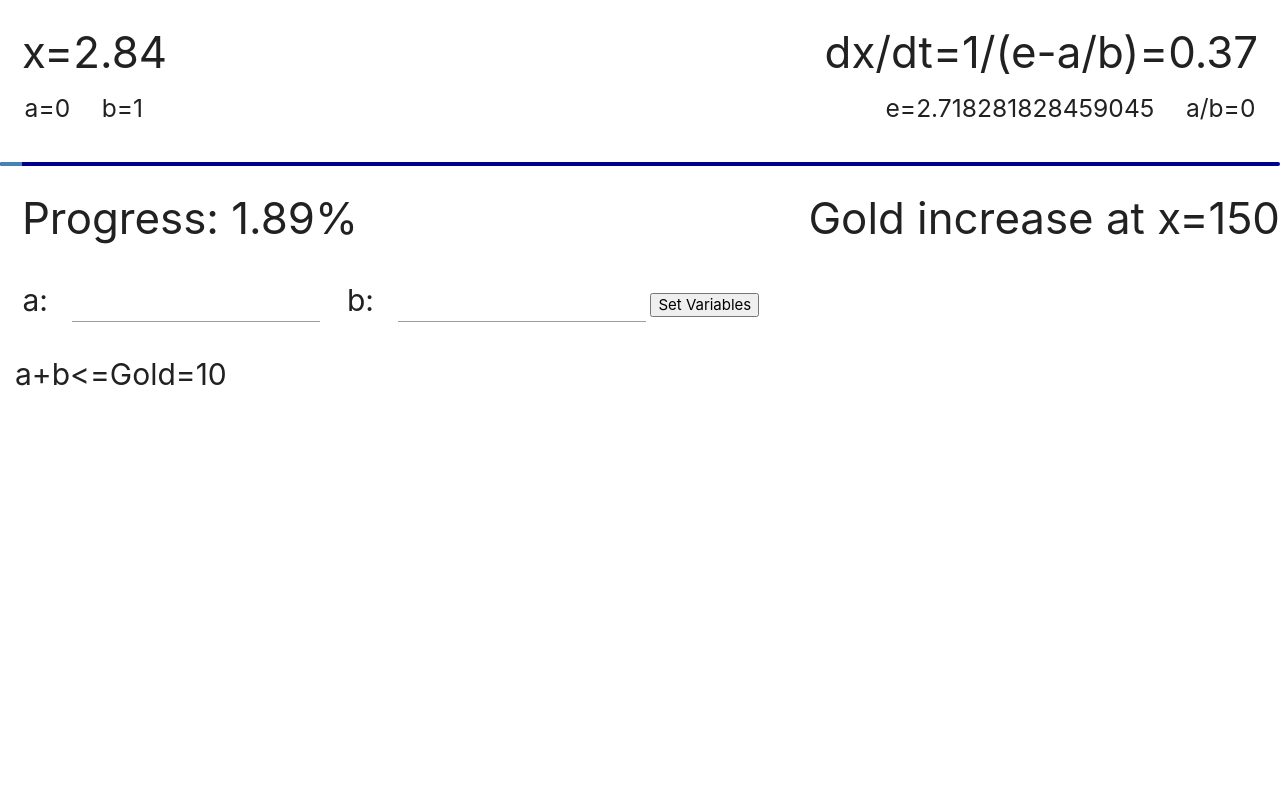
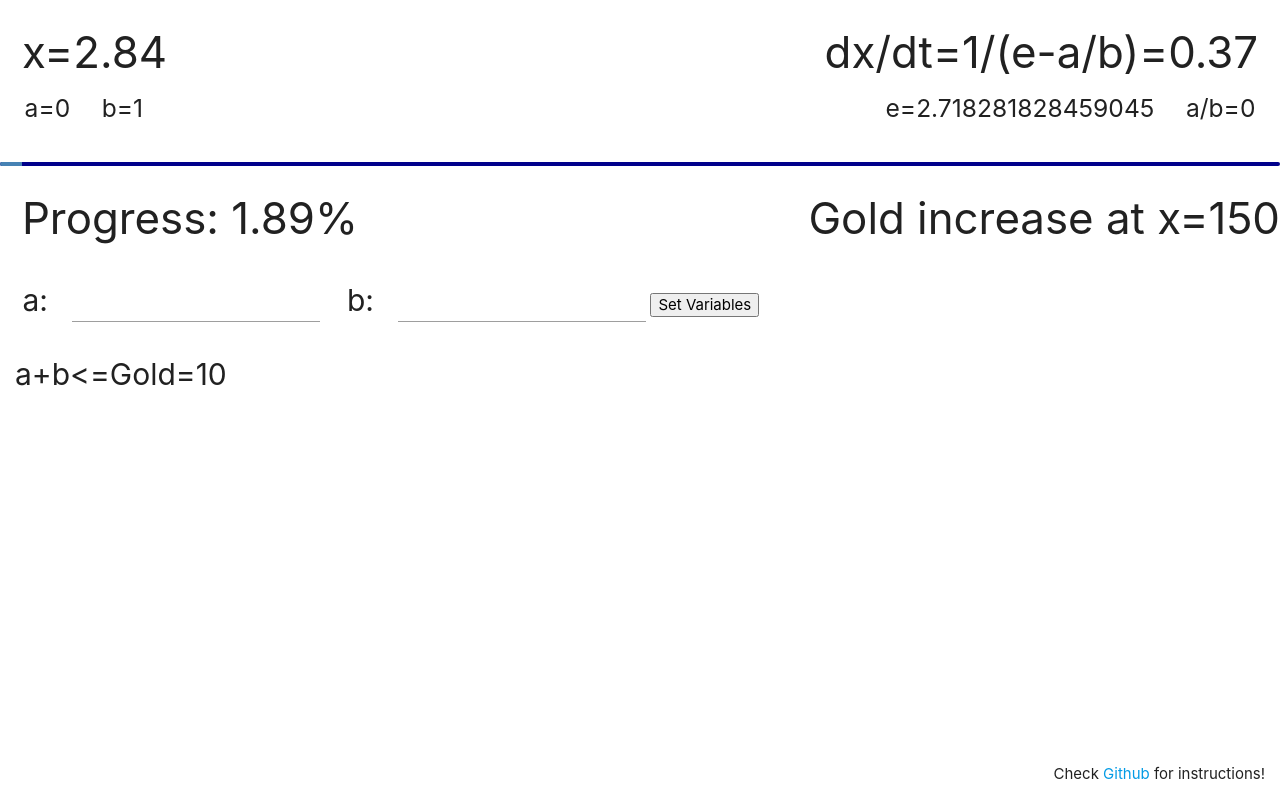
Before and after one commit to ssamt/Fit, a plain HTML site: page index.html in a window 1280 px wide. Drawn offline with Linux system fonts and the light colour scheme.

Commit message:
added instructions to README.md

```diff
--- a/index.html
+++ b/index.html
@@ -46,6 +46,7 @@
 <input id="next-stage" type="submit" value="Next Stage!" style="display: none;" onclick="next_stage()">
 <br>
 &ensp;&ensp;<span class="vars">a+b<=Gold=<span id="gold">10</span></span>
+<p class="note">Check <a href="https://github.com/ssamt/fit" target="_blank">Github</a> for instructions!</p>&ensp;
 <script type="text/javascript" src="main.js"></script>
 </body>
 </html>
--- a/main.css
+++ b/main.css
@@ -1,3 +1,9 @@
 .vars {
     font-size: 2em;
 }
+
+.note {
+    position: fixed;
+    right: 1em;
+    bottom: 0;
+}
```
Also changed, not shown: 1 other file.
